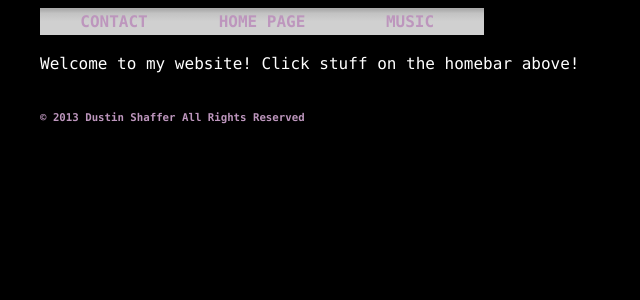
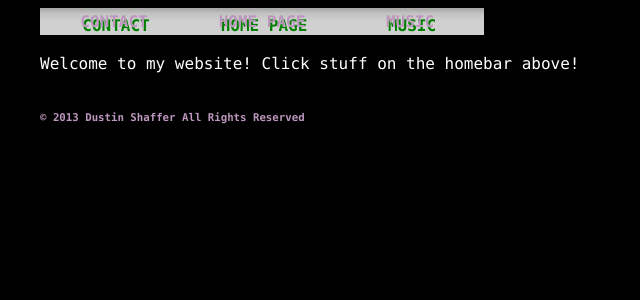
Before and after one commit to misterdustinface/misterdustinface.github.io, a Jekyll site: the page built from index.html, in a window 1280 px wide. Shown: the top 300 px of the page, without its empty margins (0-640 px from the left). Built offline with Jekyll 4.4.1, drawn with Linux system fonts in a browser that asks for light colours; comment, search, counter and statistics services are not loaded.

Commit message:
Update theme.css

```diff
--- a/css/theme1/theme.css
+++ b/css/theme1/theme.css
@@ -30,7 +30,7 @@ ul#list-nav li{float:left;}
 ul#list-nav li a:link, ul#list-nav li a:visited{
      foreground-blend-mode: overlay;
      background: linear-gradient(to bottom, #aaaaaa 5%, #c3c3c3 20%, #D0D0D0 50%);
-     text-shadow: green 20px 54px;
+     text-shadow: green 2px 4px;
      text-shadow-blend-mode: multiply;
  /*background-color:#D0D0D0;*/
 display:block;
```
